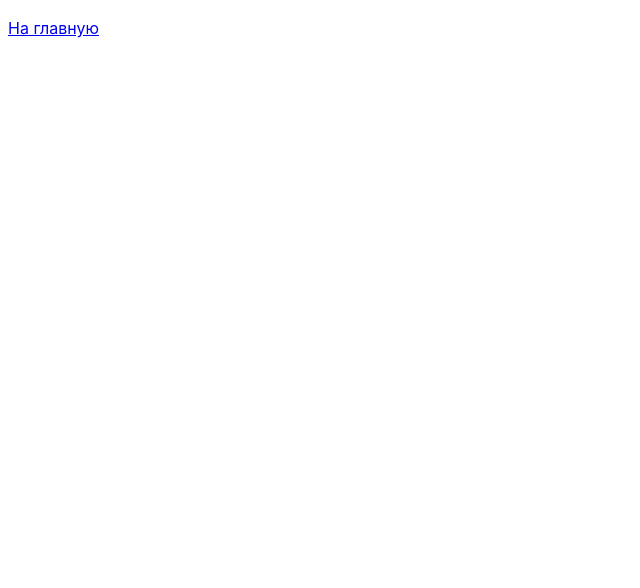
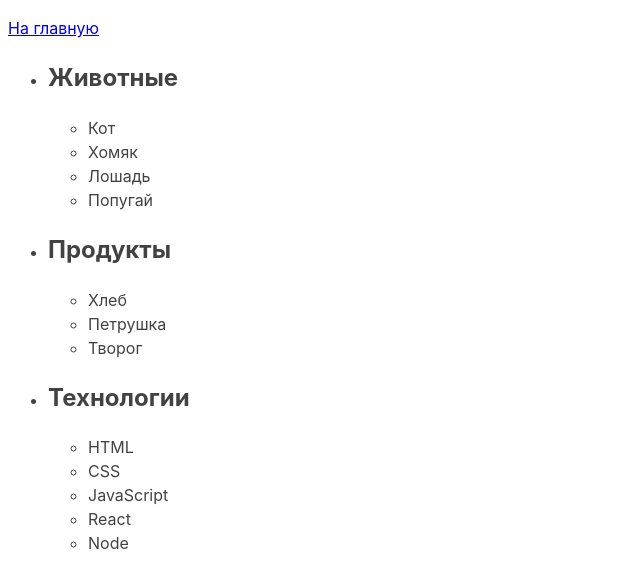
Before and after one commit to YaraVartsev/goit-js-hw-07, a plain HTML site: page all/task-01.html in a window 1280 px wide. Shown: the whole page, without its empty margins (0-640 px from the left). Drawn offline with Linux system fonts and the light colour scheme; files that its build step writes are made by us from their sources.

Commit message:
task 1,2

```diff
--- a/all/task-01.html
+++ b/all/task-01.html
@@ -5,7 +5,6 @@
     <meta http-equiv="X-UA-Compatible" content="IE=edge" />
     <meta name="viewport" content="width=device-width, initial-scale=1.0" />
     <title>Задание 1</title>
-    <link rel="stylesheet" href="./styles.css">
     <style>
       body {
         font-family: -apple-system, BlinkMacSystemFont, 'Segoe UI', Roboto,
@@ -18,6 +17,39 @@
   </head>
   <body>
     <p><a href="index.html">На главную</a></p>
+
+    <ul id="categories">
+      <li class="item">
+        <h2 class="heading">Животные</h2>
+
+        <ul>
+          <li>Кот</li>
+          <li>Хомяк</li>
+          <li>Лошадь</li>
+          <li>Попугай</li>
+        </ul>
+      </li>
+      <li class="item">
+        <h2 class="heading">Продукты</h2>
+
+        <ul>
+          <li>Хлеб</li>
+          <li>Петрушка</li>
+          <li>Творог</li>
+        </ul>
+      </li>
+      <li class="item">
+        <h2 class="heading">Технологии</h2>
+
+        <ul>
+          <li>HTML</li>
+          <li>CSS</li>
+          <li>JavaScript</li>
+          <li>React</li>
+          <li>Node</li>
+        </ul>
+      </li>
+    </ul>
     <script src="task-01.js" type="module"></script>
   </body>
 </html>
--- a/all/task-01.js
+++ b/all/task-01.js
@@ -0,0 +1,30 @@
+'use strict';
+
+
+const elements = categories.querySelectorAll('.item');
+elements.forEach(element => {
+  console.log(`Категория: ${element.firstElementChild.textContent}`);
+  console.log(`Количество єлементов: ${element.lastElementChild.children.length}`);
+});
+
+
+
+
+
+
+// Напиши скрипт, который выполнит следующие операции.
+
+// Посчитает и выведет в консоль количество категорий в ul#categories,
+
+//  то есть элементов li.item. Получится 'В списке 3 категории.'.
+
+// Для каждого элемента li.item в списке ul#categories, найдет
+
+//  и выведет в консоль текст заголовка элемента (тега h2) и количество
+
+//  элементов в категории (всех вложенных в него элементов li).
+
+// Например для первой категории получится:
+
+// Категория: Животные
+// Количество элементов: 4
```
Also changed, not shown: all/task-02.html (+4 -2 lines), all/task-02.js (+47 -0 lines), all/task-03.html (+1 -2 lines), all/task-04.html (+1 -2 lines), all/task-05.html (+1 -2 lines), all/task-06.html (+1 -2 lines), all/task-07.html (+2 -3 lines).
